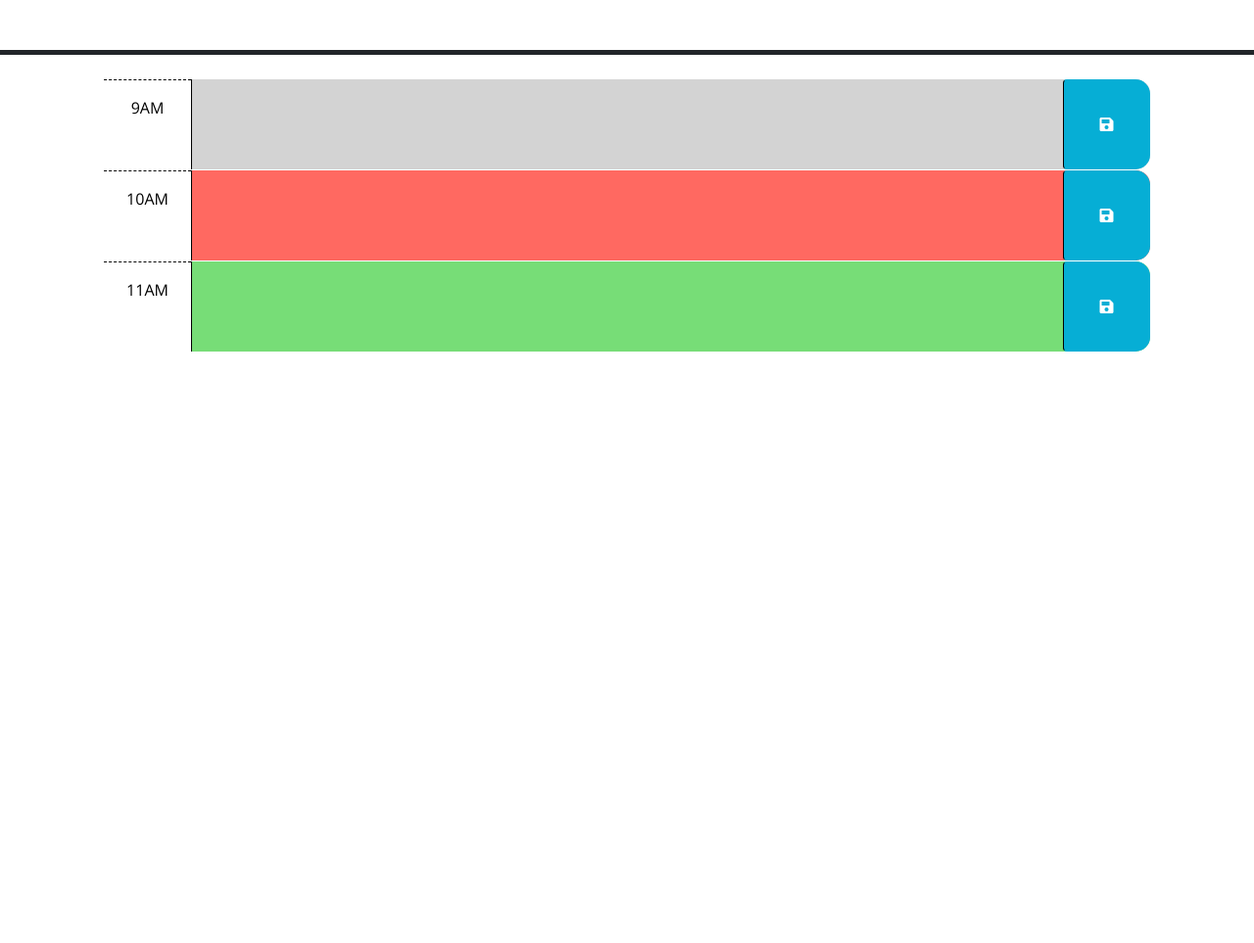
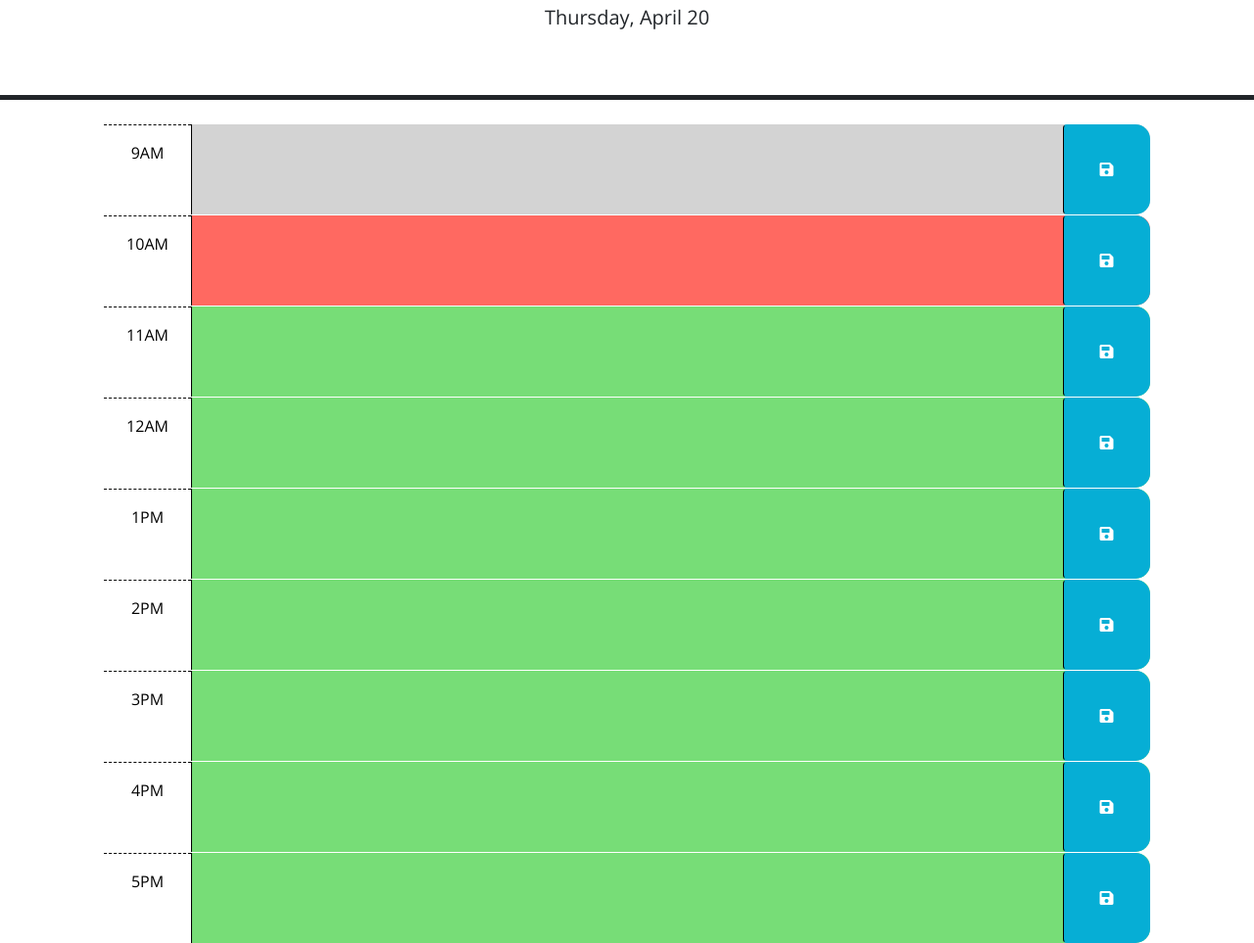
Before and after one commit to owenmeade/-work-day-scheduler, a plain HTML site: page index.html in a window 1280 px wide. Shown: the part 176-1139 px from the top of the page at 98% size. Before the commit the page ends 800 px from the top, so only its background shows below. Drawn offline with nearby package versions, Linux system fonts and the light colour scheme; files that its build step writes are made by us from their sources.

Commit message:
add day js and start on dom elements

```diff
--- a/assets/script.js
+++ b/assets/script.js
@@ -1,6 +1,24 @@
+//day js code to display day
+var currentDay = $('#currentDay');
+var today = dayjs().format('dddd, MMMM D');
+currentDay.text(today);
+//day js code to find current hour
+var currentTime = dayjs().format('H');
+console.log(currentTime);
+
 // Wrap all code that interacts with the DOM in a call to jQuery to ensure that
 // the code isn't run until the browser has finished rendering all the elements
 // in the html.
+var hours = $('#root').children();
+console.log($('#root').children());
+//for loop to check time and apply past present or future styles
+
+// $(function (checkTime) {
+//   for (var i = 0; i < hours.length; i++)
+
+// })
+
+
 $(function () {
   // TODO: Add a listener for click events on the save button. This code should
   // use the id in the containing time-block as a key to save the user input in
--- a/index.html
+++ b/index.html
@@ -18,7 +18,13 @@
       href="https://fonts.googleapis.com/css?family=Open+Sans&display=swap"
       rel="stylesheet"
     />
-    <link rel="stylesheet" href="style.css" />
+    <link rel="stylesheet" href="./assets/style.css" />
+    <!--DayJs link taken from activity 25-->
+    <script
+      src="https://cdn.jsdelivr.net/npm/dayjs@1.11.3/dayjs.min.js"
+      integrity="sha256-iu/zLUB+QgISXBLCW/mcDi/rnf4m4uEDO0wauy76x7U="
+      crossorigin="anonymous"
+    ></script>
     <title>Work Day Scheduler</title>
   </head>
 
@@ -28,7 +34,7 @@
       <p class="lead">A simple calendar app for scheduling your work day</p>
       <p id="currentDay" class="lead"></p>
     </header>
-    <div class="container-lg px-5">
+    <div id = "root" class="container-lg px-5">
       <!-- Use class for "past", "present", and "future" to apply styles to the
         time-block divs accordingly. The javascript will need to do this by
         adding/removing these classes on each div by comparing the hour in the
@@ -40,7 +46,7 @@
         -->
 
       <!-- Example of a past time block. The "past" class adds a gray background color. -->
-      <div id="hour-9" class="row time-block past">
+    <div id="hour-9" class="row time-block past">
         <div class="col-2 col-md-1 hour text-center py-3">9AM</div>
         <textarea class="col-8 col-md-10 description" rows="3"> </textarea>
         <button class="btn saveBtn col-2 col-md-1" aria-label="save">
@@ -49,7 +55,7 @@
       </div>
 
       <!-- Example of a a present time block. The "present" class adds a red background color. -->
-      <div id="hour-10" class="row time-block present">
+    <div id="hour-10" class="row time-block present">
         <div class="col-2 col-md-1 hour text-center py-3">10AM</div>
         <textarea class="col-8 col-md-10 description" rows="3"> </textarea>
         <button class="btn saveBtn col-2 col-md-1" aria-label="save">
@@ -58,13 +64,62 @@
       </div>
 
       <!-- Example of a future time block. The "future" class adds a green background color. -->
-      <div id="hour-11" class="row time-block future">
+    <div id="hour-11" class="row time-block future">
         <div class="col-2 col-md-1 hour text-center py-3">11AM</div>
         <textarea class="col-8 col-md-10 description" rows="3"> </textarea>
         <button class="btn saveBtn col-2 col-md-1" aria-label="save">
           <i class="fas fa-save" aria-hidden="true"></i>
         </button>
       </div>
+      <!--Hour 12-->
+    <div id="hour-12" class="row time-block future">
+        <div class="col-2 col-md-1 hour text-center py-3">12AM</div>
+        <textarea class="col-8 col-md-10 description" rows="3"> </textarea>
+        <button class="btn saveBtn col-2 col-md-1" aria-label="save">
+          <i class="fas fa-save" aria-hidden="true"></i>
+        </button>
+      </div>
+      <!--Hour 13  (1)-->
+    <div id="hour-13" class="row time-block future">
+        <div class="col-2 col-md-1 hour text-center py-3">1PM</div>
+        <textarea class="col-8 col-md-10 description" rows="3"> </textarea>
+        <button class="btn saveBtn col-2 col-md-1" aria-label="save">
+          <i class="fas fa-save" aria-hidden="true"></i>
+        </button>
+      </div>
+      <!--Hour 14 (2)-->
+    <div id="hour-14" class="row time-block future">
+        <div class="col-2 col-md-1 hour text-center py-3">2PM</div>
+        <textarea class="col-8 col-md-10 description" rows="3"> </textarea>
+        <button class="btn saveBtn col-2 col-md-1" aria-label="save">
+          <i class="fas fa-save" aria-hidden="true"></i>
+        </button>
+      </div>
+  <!--Hour 15  (3)-->
+    <div id="hour-15" class="row time-block future">
+        <div class="col-2 col-md-1 hour text-center py-3">3PM</div>
+        <textarea class="col-8 col-md-10 description" rows="3"> </textarea>
+        <button class="btn saveBtn col-2 col-md-1" aria-label="save">
+          <i class="fas fa-save" aria-hidden="true"></i>
+        </button>
+      </div>
+  <!--Hour 16 (4)-->
+    <div id="hour-16" class="row time-block future">
+        <div class="col-2 col-md-1 hour text-center py-3">4PM</div>
+        <textarea class="col-8 col-md-10 description" rows="3"> </textarea>
+        <button class="btn saveBtn col-2 col-md-1" aria-label="save">
+          <i class="fas fa-save" aria-hidden="true"></i>
+        </button>
+      </div>
+  <!--Hour 17(5)-->
+    <div id="hour-17" class="row time-block future">
+        <div class="col-2 col-md-1 hour text-center py-3">5PM</div>
+        <textarea class="col-8 col-md-10 description" rows="3"> </textarea>
+        <button class="btn saveBtn col-2 col-md-1" aria-label="save">
+          <i class="fas fa-save" aria-hidden="true"></i>
+        </button>
+      </div>
+</div>
 
     <script src="https://code.jquery.com/jquery-3.4.1.min.js"></script>
     <script
@@ -72,7 +127,6 @@
       integrity="sha256-iu/zLUB+QgISXBLCW/mcDi/rnf4m4uEDO0wauy76x7U="
       crossorigin="anonymous"
     ></script>
-
-    <script src="script.js"></script>
+   <script src="./assets/script.js"></script>
   </body>
 </html>
```
